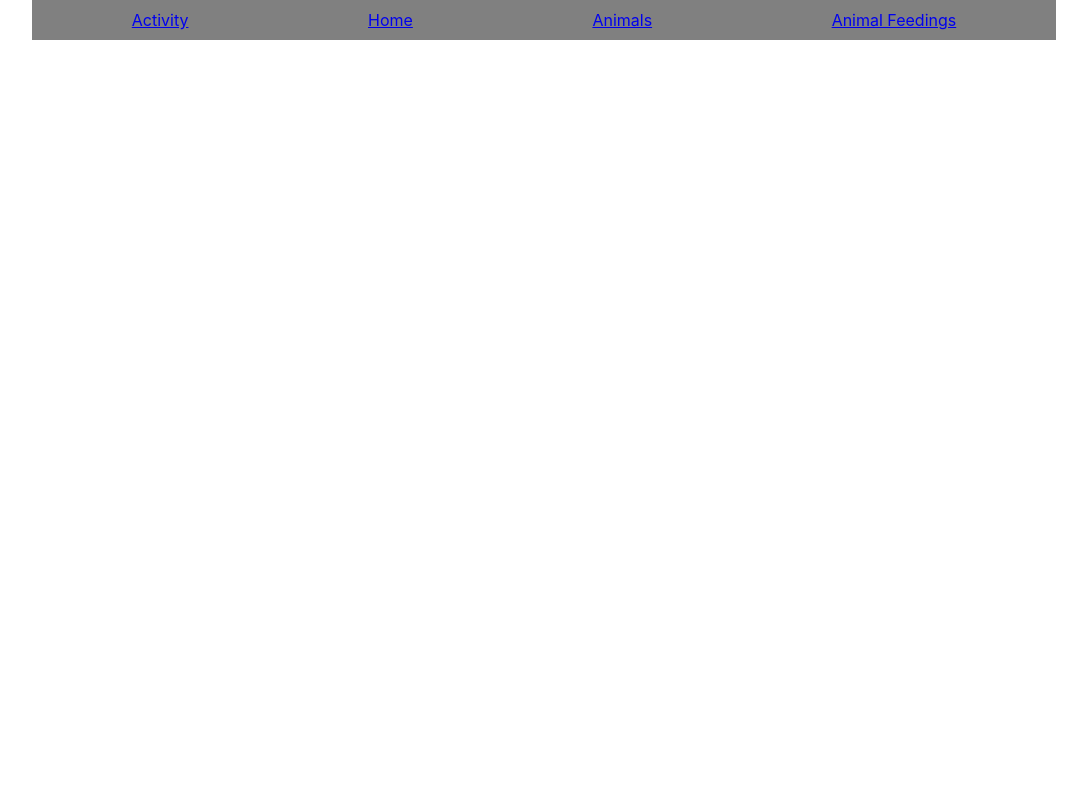
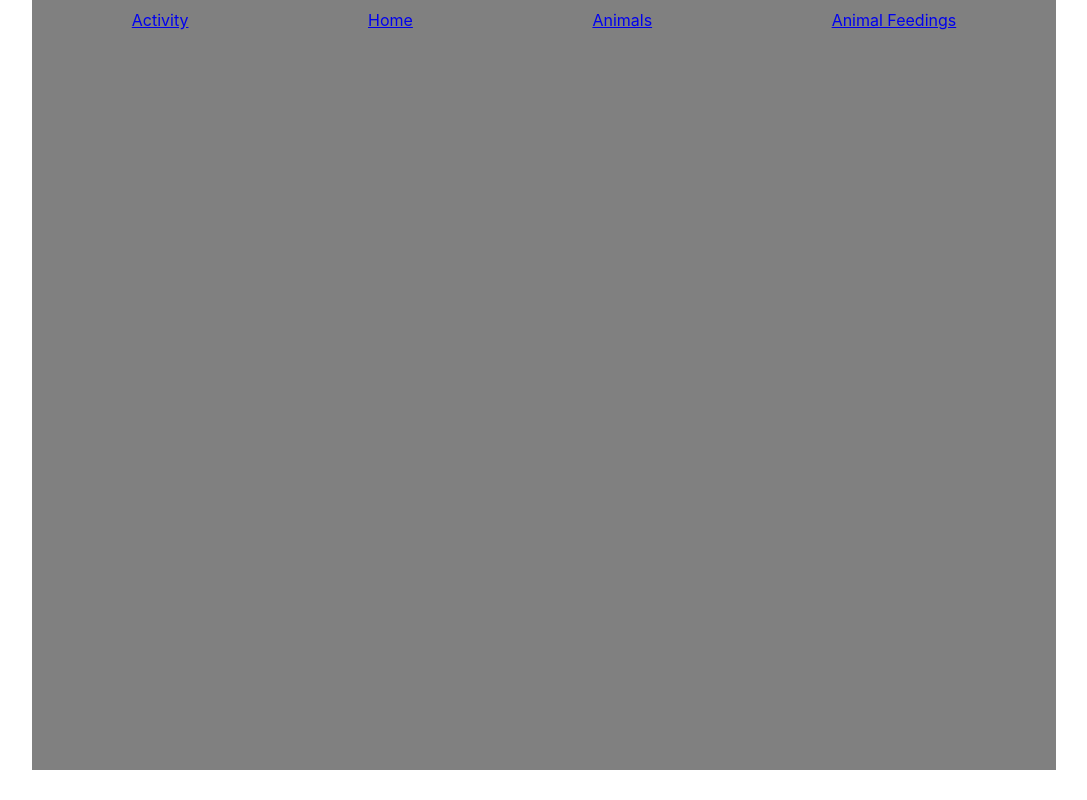
Before and after one commit to justin0979/elijahs-retreat-experience, a React (Create React App) app: page / in a window 1280 px wide. Shown: the whole page, without its empty margins (96-1183 px from the left). Built offline with nearby package versions, Linux system fonts and the light colour scheme.

Commit message:
added Scroll component to App

```diff
--- a/src/components/App.js
+++ b/src/components/App.js
@@ -5,6 +5,7 @@ import Activity from './Activity/Activity';
 import Animals from './Animals/Animals';
 import AnimalFeed from './AnimalFeed/AnimalFeed';
 import Header from './Header';
+import Scroll from './Scroll';
 
 const hi = () => {
   return <div><h1>Home Page</h1>
@@ -17,10 +18,12 @@ const App = () => {
     <div className="container">
       <BrowserRouter>
         <Header />
-        <Route path="/elijahs-retreat-experience" exact component={hi} />
-        <Route path="/elijahs-retreat-experience/activity" exact component={Activity} />
-        <Route path="/elijahs-retreat-experience/animals" exact component={Animals} />
-        <Route path="/elijahs-retreat-experience/animalfeed" exact component={AnimalFeed} />
+        <Scroll>
+          <Route path="/elijahs-retreat-experience" exact component={hi} />
+          <Route path="/elijahs-retreat-experience/activity" exact component={Activity} />
+          <Route path="/elijahs-retreat-experience/animals" exact component={Animals} />
+          <Route path="/elijahs-retreat-experience/animalfeed" exact component={AnimalFeed} />
+        </Scroll>
       </BrowserRouter>
     </div>
   );
--- a/src/components/Header.scss
+++ b/src/components/Header.scss
@@ -1,4 +1,5 @@
 .menu {
   display: flex;
   justify-content: space-around;
+  margin-bottom: 1rem;
 }
--- /dev/null
+++ b/src/components/Scroll.js
@@ -0,0 +1,11 @@
+import React from 'react';
+
+const Scroll = props => {
+  return (
+    <div style={{overflowY: 'scroll', height: '90vh'}}>
+      {props.children}
+    </div>
+  )
+}
+
+export default Scroll;
```
